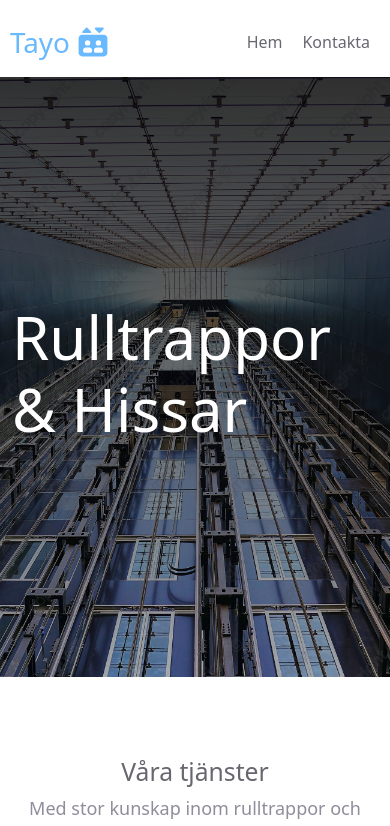
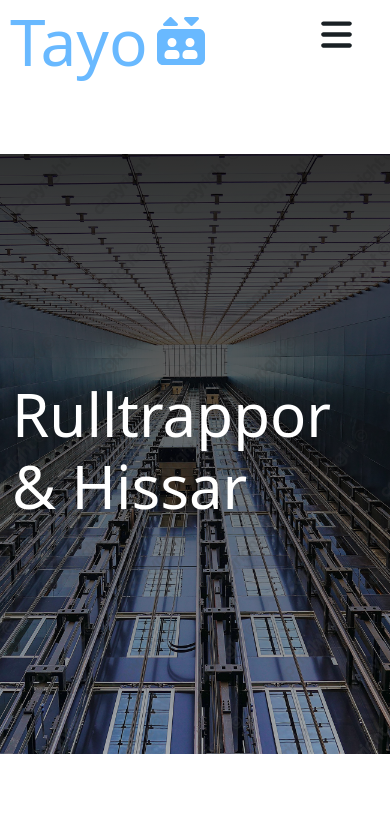
Before and after one commit to patrikyo/tayo-fe, a React (Create React App) app: page / in a window 390 px wide. Shown: the top 826 px of the page. Built offline with nearby package versions, Linux system fonts and the light colour scheme.

Commit message:
Adds navigation btn and responsive design

```diff
--- a/src/header/Header.css
+++ b/src/header/Header.css
@@ -1,4 +1,4 @@
-.header__container {
+.header {
     max-width: 940px;
     display: flex;
     justify-content: space-between;
@@ -6,24 +6,30 @@
     margin: 0 auto;
 }
 
-.header__main-link {
+#header__home-link {
     text-decoration: none;
 }
 
-.header_main-container {
+.header__title-container {
     display: flex;
     align-items: center;
     gap: 15px;
 }
 
-.header_icon {
+.header__icon {
     color: #69b9ff;
     transform: scale(1.8);
 }
 
-h1 {
+.header h1 {
     color: #69b9ff;
     padding-top: 10px;
+}
+
+#header__bars-icon {
+    width: 35px;
+    height: 35px;
+    color: #192024;
 }
 
 .header__navigation-links {
@@ -35,7 +41,6 @@ h1 {
     padding: 0;
 
 }
-
 
 .header__navigation-links  li {
     flex: 1;
@@ -52,5 +57,41 @@ h1 {
     text-decoration: none;
     padding: 10px;
     font-size: 16px;
+}
 
+.header__navigation-btn {
+    display: none;
 }
+
+@media screen and (max-width: 540px){
+    .header__navigation-links {
+        flex-direction: column;
+    }
+
+    .header__navigation-links--hide {
+        visibility: hidden;
+    }
+
+    .header__navigation-btn {
+        display: block;
+        background: none;
+        border: none;
+        margin: 0 auto;
+        padding: 0;
+        width: 40px;
+        height: 40px;
+    }
+
+    .header h1 {
+        font-size: 4em;
+        line-height: 0.5;
+    }
+
+    .header__icon {
+        transform: scale(3);
+    }
+
+    .header__title-container {
+        gap: 25px;
+    }
+}
--- a/src/header/Header.js
+++ b/src/header/Header.js
@@ -2,24 +2,49 @@ import "./Header.css";
 import { NavLink, Link } from "react-router-dom";
 import { FontAwesomeIcon } from "@fortawesome/react-fontawesome";
 import { faElevator } from "@fortawesome/free-solid-svg-icons";
+import { faBars } from "@fortawesome/free-solid-svg-icons";
+import { useState } from "react";
 
 function Header() {
+  const [navigation, setNavigation] = useState(false);
+
   return (
-    <div className="header__container pt-3">
-      <Link className="header__main-link" to="/">
-        <div className="header_main-container">
+    <div className="header pt-3">
+      {/** title */}
+      <Link id="header__home-link" to="/">
+        <div className="header__title-container">
           <h1>Tayo</h1>
-          <FontAwesomeIcon className="header_icon" icon={faElevator} />
+          <FontAwesomeIcon className="header__icon" icon={faElevator} />
         </div>
       </Link>
-      <nav>
-        <ul className="header__navigation-links">
-          <li>{<NavLink to="/">Hem</NavLink>}</li>
-          <li>{<NavLink to="/contact">Kontakta</NavLink>}</li>
-        </ul>
-      </nav>
+
+      {/** navigation links */}
+      <div>
+        {/** Btn only visible up to 540px */}
+        <button
+          className="header__navigation-btn"
+          onClick={() => setNavigation(!navigation)}
+        >
+          <FontAwesomeIcon id="header__bars-icon" icon={faBars} />
+        </button>
+
+        <nav>
+          <ul
+            className={`header__navigation-links  ${
+              navigation === true
+                ? "header__navigation-links--visible"
+                : "header__navigation-links--hide"
+            }`}
+          >
+            <li>{<NavLink to="/">Hem</NavLink>}</li>
+            <li>{<NavLink to="/contact">Kontakta</NavLink>}</li>
+          </ul>
+        </nav>
+      </div>
     </div>
   );
 }
 
 export default Header;
+
+// {
```
